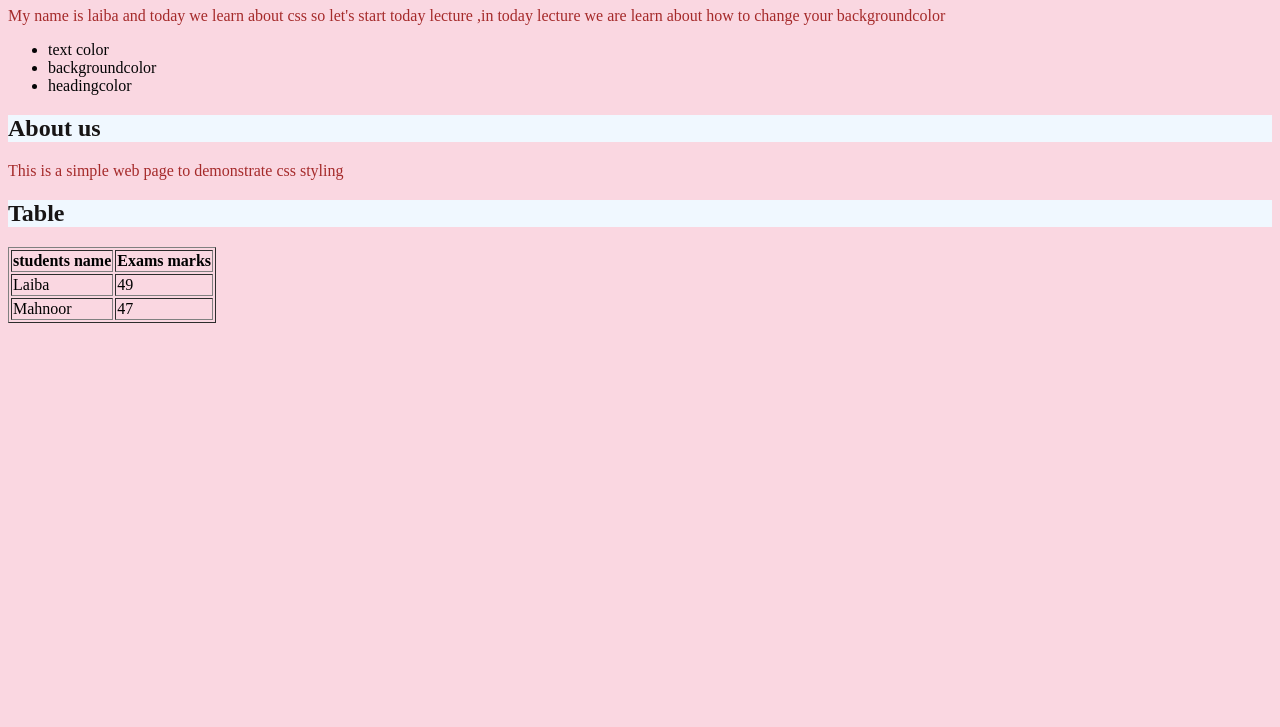
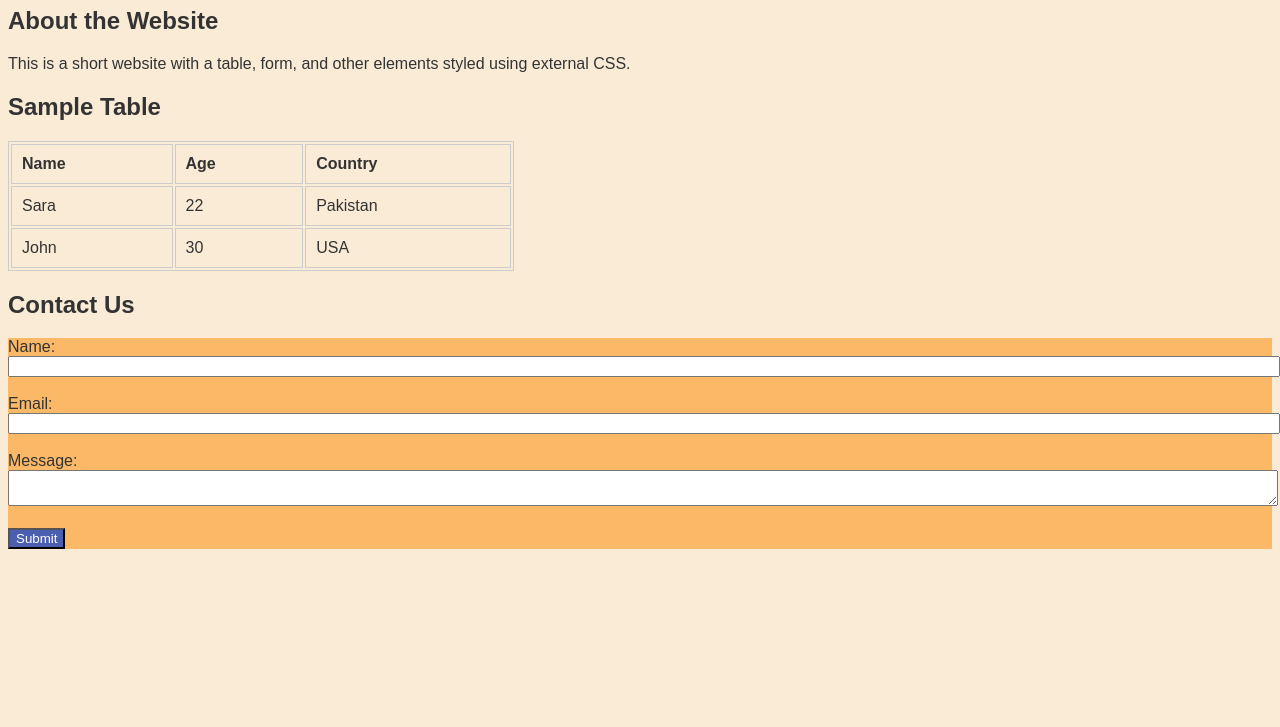
Before and after one commit to hafi65/intro-to-css, a plain HTML site: page index.html in a window 1280 px wide. Shown: the part 73-800 px from the top of the page. Drawn offline with Linux system fonts and the light colour scheme.

Commit message:
Add files via upload

```diff
--- a/index.html
+++ b/index.html
@@ -1,44 +1,57 @@
 <!DOCTYPE html>
-<html>
+<html lang="en">
 <head>
-<link href="style.css"  rel="stylesheet"   type="text/css"/>
-<meta charset="UTF-8">
-<meta name="viewport" content="width=device-width,initial-scale=0.1"
-<link href="style.css"  rel="stylesheet"   type="text/css"/>
+    <meta charset="UTF-8">
+    <meta name="viewport" content="width=device-width, initial-scale=1.0">
+    <title>Simple Website</title>
+    <link rel="stylesheet" href="style.css">
 </head>
 <body>
+    <header>
+        <h1>Welcome to My Simple Website</h1>
+    </header>
 
-<h1>Welcome to my website</h1>
-<p>My name is laiba and today we learn about css  so let's start today lecture ,in today lecture we are learn about how to change your backgroundcolor</p>
-<ul>
-<li>text color</li>
-<li>backgroundcolor</li>
-<li>headingcolor</li>
-</ul>
-<h2>About us</h2>
-<p>This is a simple  web page to demonstrate css styling</p>
-<h2>Table</h2>
-<table border="1">
+    <section>
+        <h2>About the Website</h2>
+        <p>This is a short website with a table, form, and other elements styled using external CSS.</p>
+    </section>
+
+    <section>
+        <h2>Sample Table</h2>
+        <table border="1">
+            <tr>
+     <th>Name</th>
+     <th>Age</th>
+     <th>Country</th>
+            </tr>
+            <tr>
+                <td>Sara</td>
+                <td>22</td>
+                <td>Pakistan</td>
+</tr>
 <tr>
-<th>students name</th>
-<th> Exams marks</th>
+ <td>John</td>
+  <td>30</td>
+      <td>USA</td>
+            </tr>
+        </table>
+    </section>
 
-</tr>
+    <section>
+        <h2>Contact Us</h2>
+        <form>
+            <label for="name">Name:</label><br>
+            <input type="text" id="name" name="name"><br><br>
 
+            <label for="email">Email:</label><br>
+            <input type="email" id="email" name="email"><br><br>
 
-<tr>
+            <label for="message">Message:</label><br>
+            <textarea id="message" name="message"></textarea><br><br>
 
-    <td>Laiba </td>
-    <td>49</td>
-</tr>
-
-<tr>
-<td>Mahnoor</td>
-<td>47</td>
-</tr>
-
-</table>
-
+            <input type="submit" value="Submit">
+        </form>
+    </section>
 
 
 </body>
--- a/style.css
+++ b/style.css
@@ -1,16 +1,43 @@
-body{
-   background-color: rgb(250, 215, 225);
+
+body {
+    font-family: Arial, sans-serif;
+    background-color: antiquewhite;
+    color: #333;
 }
-h1{
-    background-color: aliceblue;
+
+
+h1 {
+background-color: rgb(234, 182, 145);
 }
-p{
-    color: brown;
+
+
+table {
+    width: 40%;
+    height: 30%;
 }
-h2{
-    background-color: aliceblue;
-    color: rgb(24, 21, 21);
+
+table, th, td {
+    border: 1px solid #ccc;
 }
-ul{
-    color: rgb(4, 4, 5);
+
+th, td {
+    padding: 10px;
+    text-align: left;
 }
+
+
+form {
+    background-color: #fbb968;
+
+}
+
+input[type="text"], input[type="email"], textarea {
+    width: 100%;
+
+}
+
+input[type="submit"] {
+    background-color: #4c5eaf;
+    color: white;
+
+}
```
